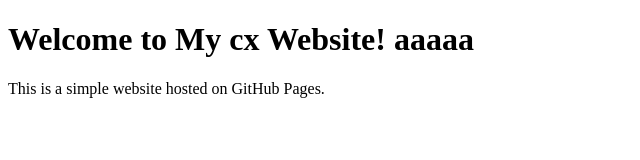
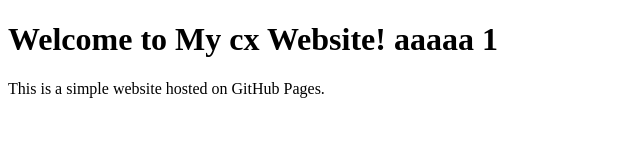
Before and after one commit to cxApple/cxApple.github.io, a plain HTML site: page index.html in a window 1280 px wide. Shown: the full height of the page, 0-640 px from the left. Drawn offline with Linux system fonts and the light colour scheme.

Commit message:
Update index.html 1

```diff
--- a/index.html
+++ b/index.html
@@ -6,7 +6,7 @@
     <title>My GitHub Website</title>
 </head>
 <body>
-    <h1>Welcome to My cx Website! aaaaa</h1>
+    <h1>Welcome to My cx Website! aaaaa 1</h1>
     <p>This is a simple website hosted on GitHub Pages.</p>
 </body>
 </html>
```
